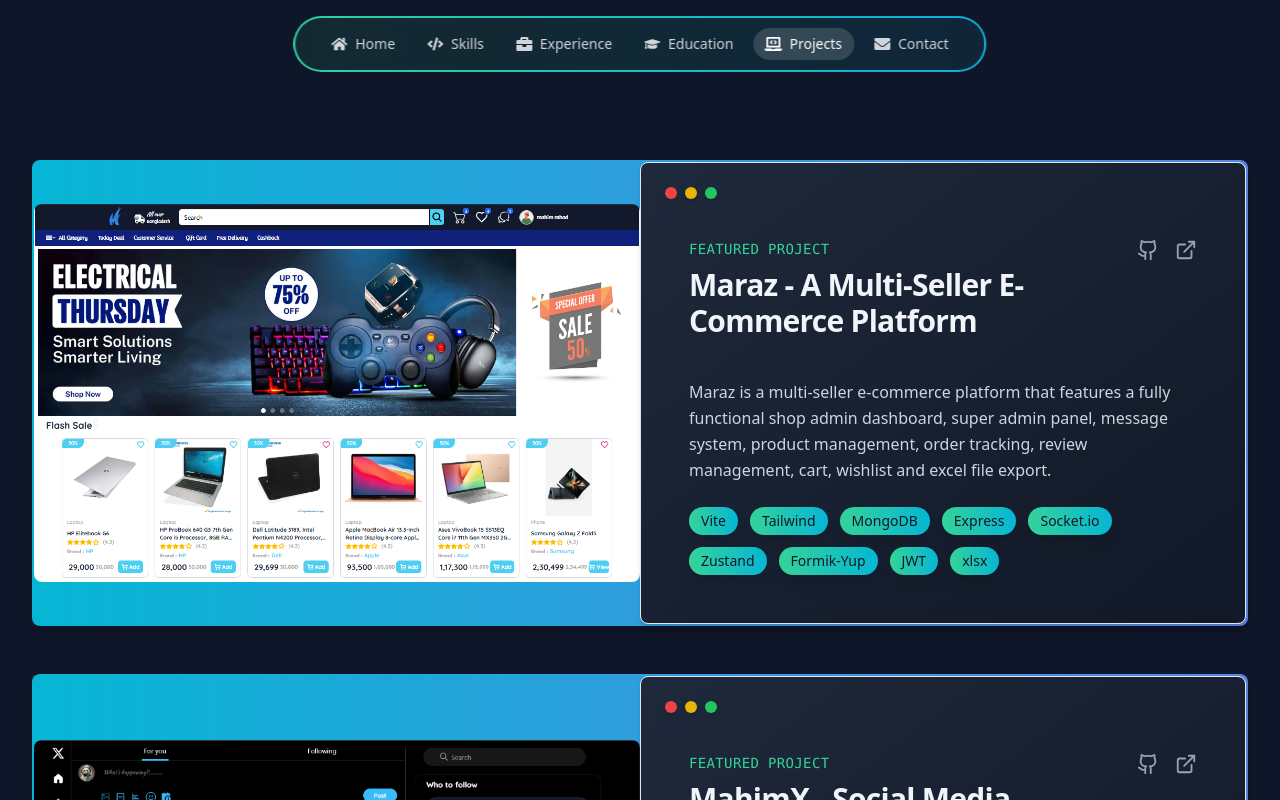
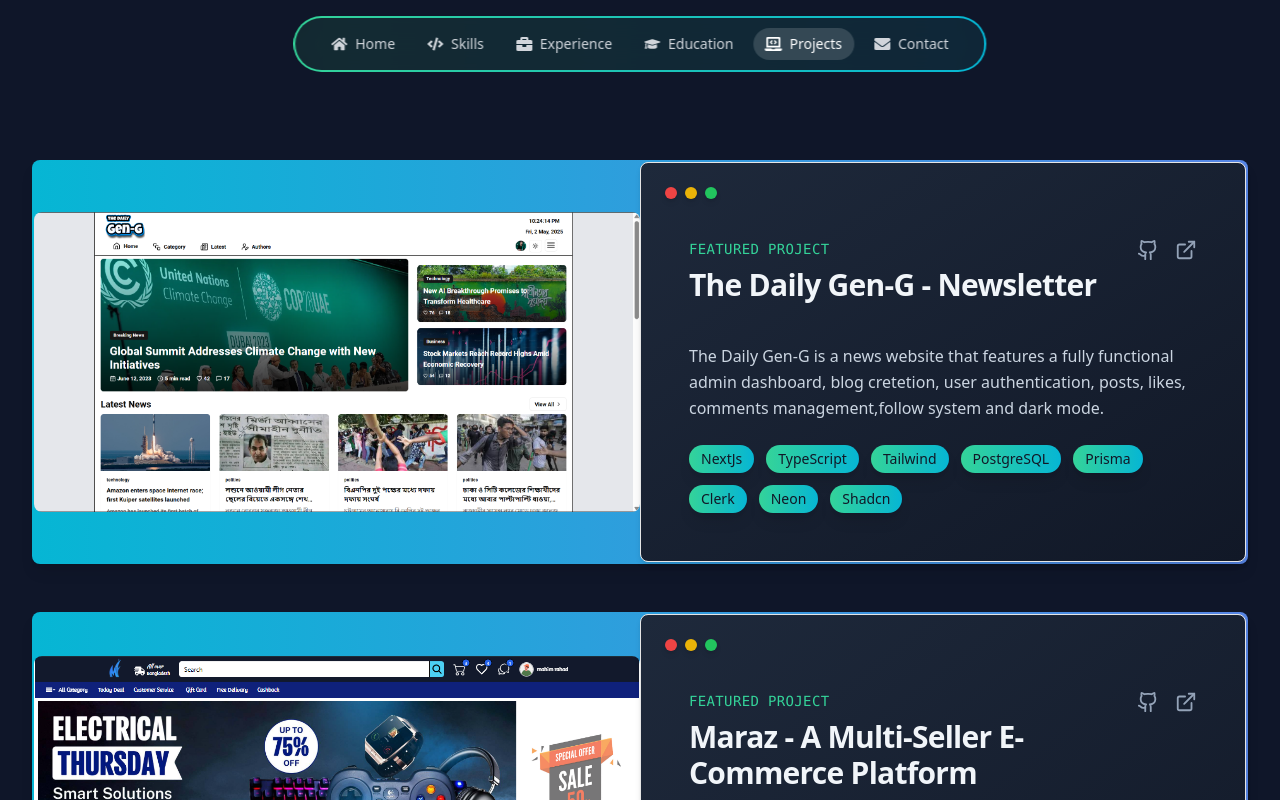
Before and after one commit to MostasirMahim/me, a React (Vite) app: page /projects in a window 1280 px wide. Shown: the top 800 px of the page. Built offline with nearby package versions, Linux system fonts and the light colour scheme.

Commit message:
Updated May25

```diff
--- a/src/App.jsx
+++ b/src/App.jsx
@@ -1,4 +1,4 @@
-import  { useState } from "react";
+import { useEffect, useState } from "react";
 import Hero from "./components/Hero";
 import "./assets/css/index.css";
 import Header from "./components/Header";
@@ -11,7 +11,16 @@
 
 export default function App() {
   const [isOnePage, setIsOnePage] = useState(false); // Toggle state
+  useEffect(() => {
+    const mediaQuery = window.matchMedia("(max-width: 639px)");
+    const handleChange = (e) => setIsOnePage(e.matches);
 
+    // Initial check
+    setIsOnePage(mediaQuery.matches);
+    mediaQuery.addEventListener("change", handleChange);
+
+    return () => mediaQuery.removeEventListener("change", handleChange);
+  }, []);
   return (
     <>
       <Header />
@@ -21,6 +30,7 @@
         <>
           <Hero />
           <Skills />
+          <Projects />
           <Experience />
           <Education />
           <Contact />
--- a/src/components/Contact.jsx
+++ b/src/components/Contact.jsx
@@ -49,10 +49,12 @@
   };
 
   return (
-    <main className="pt-20 lg:pt-[0rem] bg-[#0f1629] text-white min-h-screen">
+    <main className="sm:pt-24 lg:pt-[0rem] bg-[#0f1629] text-white min-h-screen">
+
       <section className="hero min-h-screen flex items-center relative px-4 sm:px-6 lg:px-8">
         <div className="container mx-auto">
-          <div className="grid lg:grid-cols-2 gap-12 items-center">
+
+          <div className="grid lg:grid-cols-2 gap-12 items-center ">
             {/* Contact Info */}
             <div className="space-y-8">
               <div>
--- a/src/components/Education.jsx
+++ b/src/components/Education.jsx
@@ -1,4 +1,4 @@
-import  { useState } from "react";
+import { useState } from "react";
 import EducationLoader from "./ui/EducationLoader";
 import { Star, Award, Calendar } from "lucide-react";
 
@@ -6,7 +6,6 @@
   const [hoveredIndex, setHoveredIndex] = useState(null);
 
   const educationData = [
-
     {
       degree: "Higher Secondary Certificate (HSC)",
       school: "Pabna Islamia College",
@@ -15,15 +14,18 @@
     },
     {
       degree: "Bachelor of Science (BSc)",
-      school: "Institute of Science and Trade Technology",
+      school: "Presidency University",
       mascot: "📘",
       achievements: ["Running CGPA: 3.35", "Subject: CSE"],
     },
   ];
 
   return (
-    <section className="min-h-screen bg-[#0f1629] py-40">
+    <section className="min-h-screen bg-[#0f1629] sm:py-40">
       <div className="max-w-5xl mx-auto px-4">
+      <h2 className="sm:hidden text-4xl py-10 text-center md:text-6xl font-extrabold text-transparent bg-gradient-to-br from-indigo-400 via-purple-400 to-pink-500 bg-clip-text">
+          My Academic Journey
+        </h2>
         <div className="space-y-8">
           {educationData.map((edu, index) => (
             <div
--- a/src/components/Header.jsx
+++ b/src/components/Header.jsx
@@ -39,7 +39,7 @@
   ];
 
   return (
-    <header className="fixed top-4 left-1/2 transform -translate-x-1/2 z-50 w-auto">
+    <header className="hidden sm:block fixed top-4 left-1/2 transform -translate-x-1/2 z-50 w-auto">
       <div className="p-[2px] rounded-full bg-gradient-to-r from-emerald-400 via-cyan-500 to-indigo-500 animate-gradient-x">
         <nav className="bg-gray-900/90 backdrop-blur-md rounded-full px-6 py-2.5">
           <div className="flex items-center gap-1 md:gap-2">
--- a/src/components/Hero.jsx
+++ b/src/components/Hero.jsx
@@ -6,6 +6,7 @@
 import PortfolioPage from "./PortfolioPage";
 import SparklesText from "./ui/sparkles-text";
 import { FlipWords } from "./ui/flip-words";
+import { FileUser, Github } from "lucide-react";
 
 // AnimatedGrid Component
 const AnimatedGrid = () => {
@@ -49,10 +50,10 @@
 
 export default function Hero() {
   const words = [
-    "Full-Stack Developer & ML Enthusiast",
-    "FAANG Is Dream",
+    "NextJS & ExpressJS Developer",
+    "Dream of Becoming a Tech Specialist",
     "Active Learner & Problem Solver",
-    "Lerning DSA & OOPs With Java",
+    "Learning Machine Learning",
   ];
 
   const [code] = useState(`
@@ -60,9 +61,10 @@
     name: 'Mostasir Mahim',
     title: 'Full-Stack Developer | ML Enthusiast | Problem Solver',
     skills: [
-        'React', 'NextJS', 'Socket', 'Express',
-        'PostgreSQL', 'MongoDB', 'Java', 'TailwindCSS',
-        'Github', 'Git', 'Zustand', 'Android Development'
+        'React', 'NextJS', 'Socket.io', 'ExpressJS',
+        'TypeScript', 'TailwindCSS', 'Tanstack Query',
+        'PostgreSQL', 'MongoDB', 'Prisma', 'MongoShell',
+        'Git', 'Zustand', 'Clerk', 'Formik', 'Shadcn', 'DaisyUI',
     ],
     hardWorker: true,
     quickLearner: true,
@@ -85,7 +87,7 @@
 
   return (
     <>
-      <main className="pt-20 lg:pt-[0rem] bg-[#0f1629] text-white min-h-screen">
+      <main className=" lg:pt-[0rem] bg-[#0f1629] text-white min-h-screen">
         <section className="hero min-h-screen flex items-center relative px-4 sm:px-6 lg:px-8">
           <div className="absolute inset-0 bg-gradient-to-b from-transparent to-gray-900/50"></div>
 
@@ -142,34 +144,35 @@
               {/* Description */}
               <div className="relative mb-8 sm:mb-12 max-w-xl">
                 <p className="text-base sm:text-xl text-gray-300/90 leading-relaxed">
-                  JavaScript lover 🚀 | Problem Solving Gamer 🎯 | Backend frameworks
-                  and ML the future 💻✨
+                  Full-Stack Developer 🚀 | ML Enthusiast ✨ | Competitive Programmer 🎯
                 </p>
               </div>
 
               {/* CTA Buttons */}
-              <div className="flex flex-col sm:flex-row gap-4 sm:gap-6 animate__animated animate__fadeInUp animate__delay-2s">
+              <div className="flex flex-row gap-4 sm:gap-6 animate__animated animate__fadeInUp animate__delay-2s justify-around sm:justify-start">
                 {/* View Projects Button */}
                 <a
                   href="https://github.com/MostasirMahim"
-                  className="group relative inline-flex items-center justify-center gap-3 bg-gradient-to-r from-blue-500 to-teal-400 p-0.5 rounded-xl transition-all duration-300 hover:scale-105 hover:shadow-[0_0_2rem_-0.5rem_#60A5FA]"
+                  className="w-1/3 group relative inline-flex items-center justify-center gap-3 bg-gradient-to-r from-blue-500 to-teal-400 p-0.5 rounded-xl transition-all duration-300 hover:scale-105 hover:shadow-[0_0_2rem_-0.5rem_#60A5FA]"
                 >
                   <span className="block w-full px-6 sm:px-8 py-3 sm:py-4 rounded-[11px] bg-gray-900 transition-all duration-300 group-hover:bg-gradient-to-r group-hover:from-blue-500 group-hover:to-teal-400">
                     <span className="relative flex items-center justify-center gap-2 text-white font-medium">
-                      <span>See More</span>
+                      <Github className="w-5 h-5" />
+                      <span>Github</span>
                       <i className="fas fa-arrow-right transform transition-all duration-300 group-hover:translate-x-1"></i>
                     </span>
                   </span>
                 </a>
 
-                {/* Contact Button */}
+                {/* CV Button */}
                 <a
-                  href="https://drive.google.com/file/d/1OGPag87RJc60a5COK9zUmBnYZlysLPuk/view?usp=sharing"
-                  className="group relative inline-flex items-center justify-center gap-3 p-0.5 rounded-xl bg-gradient-to-r from-gray-800 to-gray-700 transition-all duration-300 hover:scale-105 hover:shadow-[0_0_2rem_-0.5rem_#60A5FA]"
+                  href="https://drive.google.com/file/d/1RNK88UlYtqJqfrNp8yN5bqhlYrvT-IOV/view?usp=sharing"
+                  className="w-1/3 group relative inline-flex items-center justify-center gap-3 p-0.5 rounded-xl bg-gradient-to-r from-pink-600 to-purple-500 transition-all duration-300 hover:scale-105 hover:shadow-[0_0_2rem_-0.5rem_#60A5FA]"
                 >
-                  <span className="block w-full px-6 sm:px-8 py-3 sm:py-4 rounded-[11px] bg-gray-900 border border-gray-700/50 transition-all duration-300 group-hover:bg-gradient-to-r group-hover:from-gray-800 group-hover:to-gray-700">
-                    <span className="relative flex items-center justify-center gap-2 text-gray-300 font-medium group-hover:text-white">
-                      <span>Get Resume</span>
+                  <span className="block w-full px-6 sm:px-8 py-3 sm:py-4 rounded-[11px] bg-gray-900 border border-gray-700/50 transition-all duration-300 group-hover:bg-gradient-to-r group-hover:from-pink-500 group-hover:to-purple-600">
+                    <span className="relative flex items-center justify-center gap-2 text-white font-medium group-hover:text-white">
+                      <FileUser className="w-5 h-5" />
+                      <span>Resume</span>
                       <i className="fas fa-envelope transform transition-all duration-300 group-hover:rotate-12"></i>
                     </span>
                   </span>
--- a/src/components/PortfolioPage.jsx
+++ b/src/components/PortfolioPage.jsx
@@ -4,7 +4,7 @@
 const AboutMe = () => {
   return (
     <section className="about-section bg-[#0B1221] text-white py-16 flex items-center justify-center">
-      <div className="container mx-auto px-4 flex flex-col md:flex-row items-center gap-8 justify-center">
+      <div className="container mx-auto px-4 flex flex-col md:flex-row flex-wrap items-center gap-8 justify-center">
         <div className="content max-w-2xl">
           <h2 className="text-[#4ECCA3] text-2xl font-bold mb-6">WHO I AM?</h2>
           <p className="text-lg leading-relaxed">
--- a/src/components/Projects.jsx
+++ b/src/components/Projects.jsx
@@ -1,9 +1,9 @@
-
 import { Github, ExternalLink } from "lucide-react";
 import maraz from "../assets/images/maraz1.png";
 import mahimx from "../assets/images/mahimx1.png";
 import whatsup from "../assets/images/whtasup.png";
 import mahimai from "../assets/images/mahimai.png";
+import Geng from "../assets/images/geng.png";
 import { Card, CardContent, CardHeader, CardTitle } from "@/components/ui/card";
 
 const MacOsButtons = () => (
@@ -17,13 +17,44 @@
 const ProjectShowcase = () => {
   const projects = [
     {
+      title: "The Daily Gen-G - Newsletter",
+      description:
+        "The Daily Gen-G is a news website that features a fully functional admin dashboard, blog cretetion, user authentication, posts, likes, comments management,follow system and dark mode.",
+      tags: [
+        "NextJs",
+        "TypeScript",
+        "Tailwind",
+        "PostgreSQL",
+        "Prisma",
+        "Clerk",
+        "Neon",
+        "Shadcn",
+      ],
+      links: {
+        github: "https://github.com/MostasirMahim/BlogPortal",
+        demo: "https://daily-geng.vercel.app/",
+      },
+      image: Geng,
+      featured: true,
+    },
+    {
       title: "Maraz - A Multi-Seller E-Commerce Platform",
       description:
         "Maraz is a multi-seller e-commerce platform that features a fully functional shop admin dashboard, super admin panel, message system, product management, order tracking, review management, cart, wishlist and excel file export.",
-      tags: ["Vite", "Tailwind", "MongoDB", "Express", "Socket.io", "Zustand", "Formik-Yup", "JWT","xlsx"],
+      tags: [
+        "Vite",
+        "Tailwind",
+        "MongoDB",
+        "Express",
+        "Socket.io",
+        "Zustand",
+        "Formik-Yup",
+        "JWT",
+        "xlsx",
+      ],
       links: {
         github: "https://github.com/MostasirMahim/Maraz-Source-Code",
-        demo: "maraz.onrender.com",
+        demo: "https://maraz.onrender.com",
       },
       image: maraz,
       featured: true,
@@ -32,7 +63,16 @@
       title: "MahimX - Social Media Platform",
       description:
         "MahimX is a social media platform like Twitter(X) that allows users to create, share, send messages and manage their own posts, comments, and reactions. Users can also interact with other users through messages, comments and reactions.",
-      tags: ["Vite", "Tailwind", "MongoDB", "Express", "Socket.io", "DaisyUI", "JWT","React-Modal"],
+      tags: [
+        "Vite",
+        "Tailwind",
+        "MongoDB",
+        "Express",
+        "Socket.io",
+        "DaisyUI",
+        "JWT",
+        "React-Modal",
+      ],
       links: {
         github: "https://github.com/MostasirMahim/Twitter-Clone",
         demo: "https://mahimx.onrender.com",
@@ -44,7 +84,16 @@
       title: "WhtasUp - Realtime Chat Application",
       description:
         "WhtasUp is a realtime chat application like WhatsApp that allows users to send messages and share files with their friends.",
-      tags: ["Vite", "Tailwind", "MongoDB Atlas", "Express", "Socket.io", "DaisyUI", "JWT","Zustand"],
+      tags: [
+        "Vite",
+        "Tailwind",
+        "MongoDB Atlas",
+        "Express",
+        "Socket.io",
+        "DaisyUI",
+        "JWT",
+        "Zustand",
+      ],
       links: {
         github: "https://github.com/MostasirMahim/Whatsapp-Clone",
         demo: "https://whatsup-mmco.onrender.com",
@@ -56,7 +105,14 @@
       title: "MahimAI - AI Chatbot Powered by Gemini",
       description:
         "MahimAI is an AI chatbot that is powered by Gemini, a powerful AI engine that can understand and respond to user queries. MahimAI can provide information, answer questions, and even save chats on browser local storage.",
-      tags: ["Vite", "Tailwind", "LocalStorage", "SessionStorage", "Gemini", "Flash-1.5"],
+      tags: [
+        "Vite",
+        "Tailwind",
+        "LocalStorage",
+        "SessionStorage",
+        "Gemini",
+        "Flash-1.5",
+      ],
       links: {
         github: "https://github.com/MostasirMahim/Chatbot",
         demo: "https://mahimai.netlify.app",
@@ -67,7 +123,10 @@
   ];
 
   return (
-    <div className="pt-40 min-h-screen bg-[#0f1629] p-8 text-slate-100">
+    <div className="sm:pt-40 min-h-screen bg-[#0f1629] p-8 text-slate-100 ">
+      <h2 className="sm:hidden text-4xl py-4 text-center md:text-6xl font-extrabold text-transparent bg-gradient-to-br from-indigo-400 via-purple-400 to-pink-500 bg-clip-text">
+        My Projects
+      </h2>
       <div className="max-w-7xl mx-auto space-y-12">
         {projects.map((project, index) => (
           <div
@@ -79,7 +138,7 @@
               <img
                 src={project.image}
                 alt={project.title}
-                className="w-full h-full object-cover group-hover:scale-110 transition-transform duration-500"
+                className="w-full h-full object-cover overflow-hidden group-hover:scale-110 transition-transform duration-500"
               />
             </div>
 
@@ -91,7 +150,9 @@
                 <div className="flex justify-between items-start">
                   <div>
                     <div className="text-emerald-400 text-sm font-mono mb-2 tracking-wide uppercase">
-                      {project.featured ? "Featured Project" : "Practice Project"}
+                      {project.featured
+                        ? "Featured Project"
+                        : "Practice Project"}
                     </div>
                     <CardTitle className="text-slate-100 text-3xl font-bold">
                       {project.title}
--- a/src/components/Skills.jsx
+++ b/src/components/Skills.jsx
@@ -31,14 +31,7 @@
       icon: Code2,
       title: "Frontend Development",
       color: "text-blue-400",
-      skills: [
-        "React",
-        "Next.js",
-        "Tailwind CSS",
-        "Zustand",
-        "HTML5",
-        "CSS3",
-      ],
+      skills: ["React", "NextJS", "Tailwind CSS", "Zustand", "Shadcn", "DaisyUI"],
     },
     {
       icon: Database,
@@ -46,7 +39,7 @@
       color: "text-green-400",
       skills: [
         "Node.js",
-        "Express",
+        "ExpressJS",
         "PostgreSQL",
         "MongoDB",
         "TanStack",
@@ -63,7 +56,7 @@
       icon: Cloud,
       title: "Cloud & DevOps",
       color: "text-orange-400",
-      skills: ["Render", "Docker", "Netlify", "Git", "GitHub"],
+      skills: ["Render", "Vercel", "Netlify", "Git", "GitHub"],
     },
     {
       icon: Cpu,
@@ -87,14 +80,17 @@
         "RESTful APIs & WebSockets",
         "Performance Optimization",
         "Authentication & Security",
-        "Database Managemen",
+        "Database Management",
       ],
     },
   ];
 
   return (
-    <main className="pt-20 lg:pt-0 bg-[#0f1629] text-white min-h-screen">
-      <section className="container mx-auto px-4 py-16">
+    <main className="sm:pt-16 lg:pt-0 bg-[#0f1629] text-white min-h-screen">
+      <section className="container mx-auto p-4">
+        <h2 className="sm:hidden text-4xl text-center md:text-6xl font-extrabold text-transparent bg-gradient-to-br from-indigo-400 via-purple-400 to-pink-500 bg-clip-text">
+          My Skills
+        </h2>
         <div className="flex justify-center items-center">
           <IconCloudDemo />
         </div>
```
Also changed, not shown: src/assets/images/geng.png (added).
